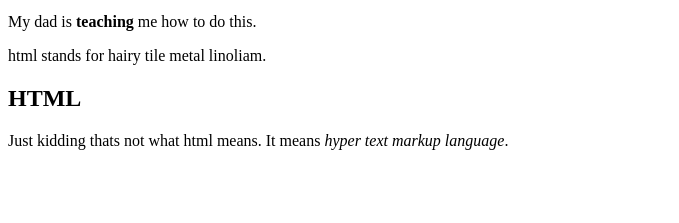
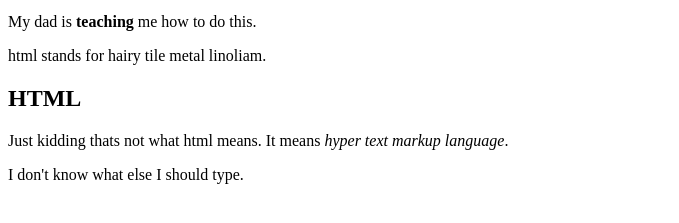
Before and after one commit to LeftShotDev/ryan, a website: page index.html in a window 1280 px wide. Shown: the part 101-324 px from the top of the page, without its empty margins (0-679 px from the left). Drawn offline with Linux system fonts and the light colour scheme.

Commit message:
Add new paragraph

```diff
--- a/index.html
+++ b/index.html
@@ -18,6 +18,7 @@
   <p>Just kidding thats not what html means. It means
     <em>hyper text markup language</em>.
   </p>
+  <p> I don't know what else I should type.</p>
 </body>
 
 </html>
```
